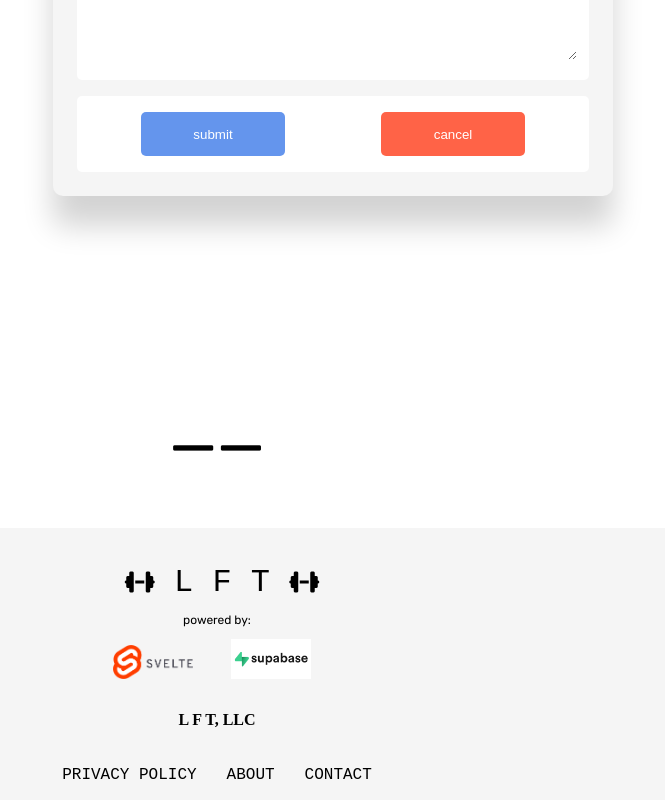
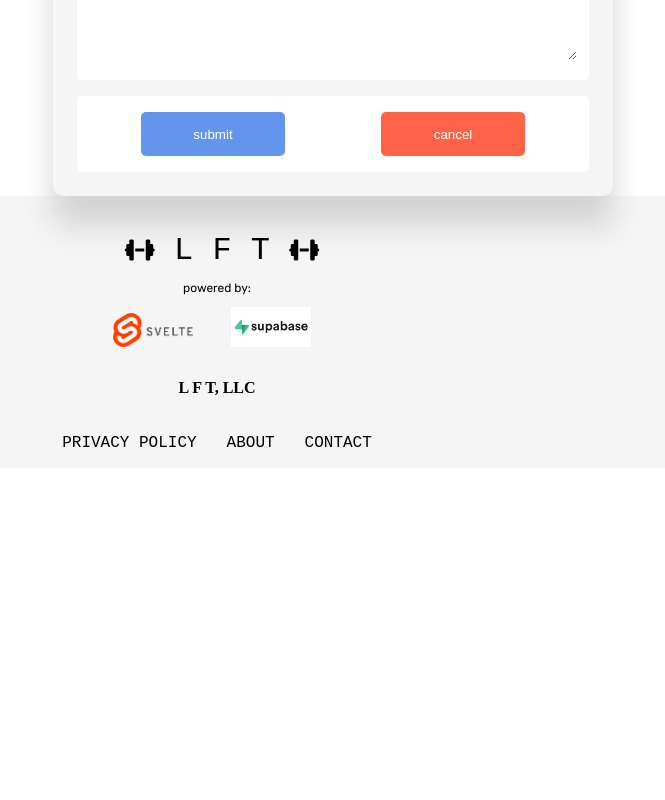
Before and after one commit to codycosta/LFT-fitness-app, a SvelteKit app: page / in a window 1280 px wide. Shown: the part 6349-7149 px from the top of the page, without its empty margins (423-1088 px from the left). After the commit the page ends 6817 px from the top, so only its background shows below. Built offline with nearby package versions, Linux system fonts and the light colour scheme.

Commit message:
removed section break on contact form

```diff
--- a/src/routes/+page.svelte
+++ b/src/routes/+page.svelte
@@ -94,9 +94,9 @@
 
     <ContactForm />
 
-    <div class="section-break">
+    <!-- <div class="section-break">
         <p>__</p>
-    </div>
+    </div> -->
 
 </main>
 
```
